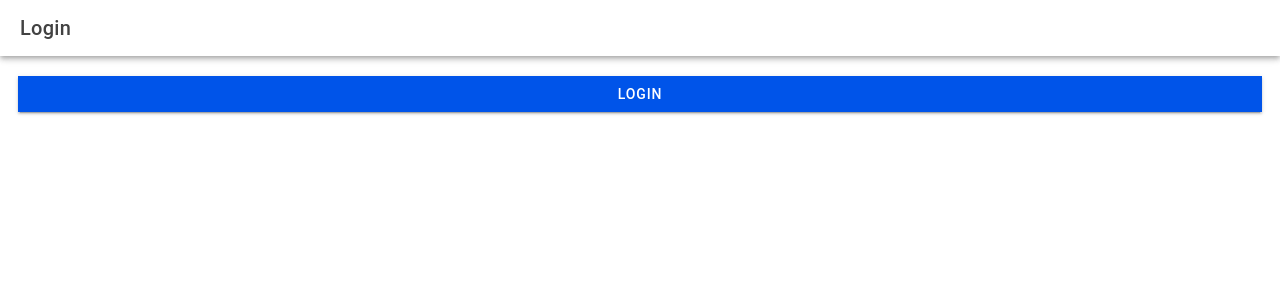
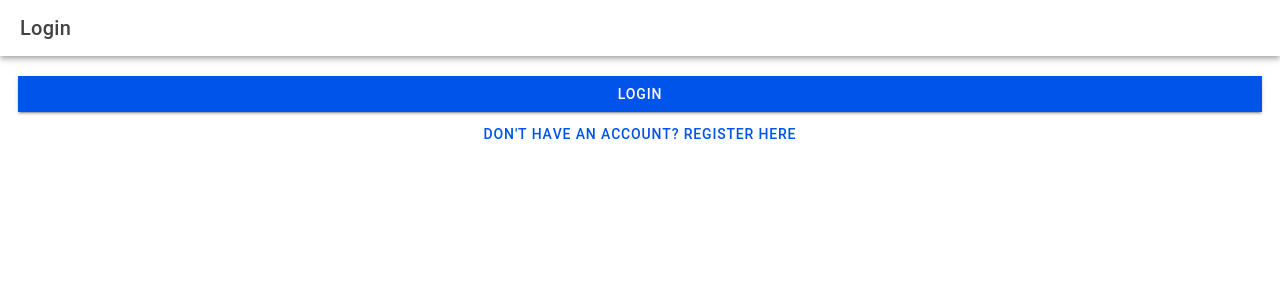
Before and after one commit to Eduardonieze/it35-lab, a React (Vite) app: page /it35-lab/app/home/feed in a window 1280 px wide. Both pictures are taken after a click on the element "LOGOUT". Shown: the top 300 px of the page. Built offline with nearby package versions, Linux system fonts and the light colour scheme.

Commit message:
added a code in my Login.tsx for calling the register

```diff
--- a/src/pages/Login.tsx
+++ b/src/pages/Login.tsx
@@ -26,6 +26,9 @@ import {
             <IonButton onClick={() => doLogin()} expand="full">
                 Login
             </IonButton>
+            <IonButton routerLink="/it35-lab/register" expand="full" fill="clear" shape='round'>
+                 Don't have an account? Register here
+             </IonButton>
         </IonContent>
       </IonPage>
     );
```
